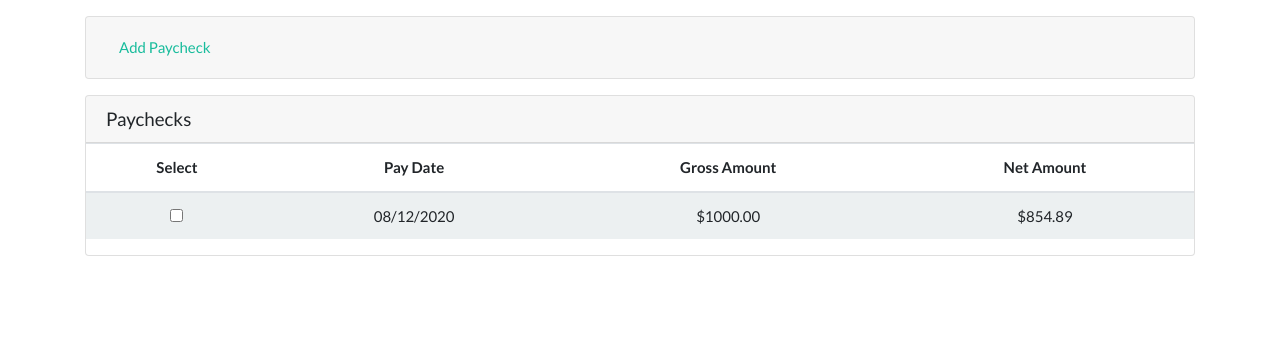
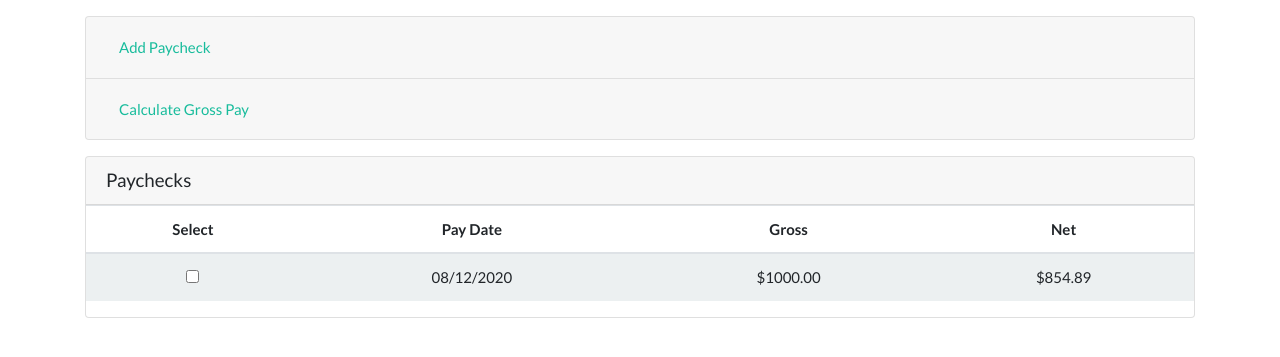
Before and after one commit to akelshareif/fiscally, a Flask app: page /user/pay in a window 1280 px wide. Shown: the part 74-431 px from the top of the page. Run offline with Flask 2, Linux system fonts and the light colour scheme; the visitor is signed in with stand-in values (Sample User, id 1); some libraries are stand-ins or nearby versions.

Commit message:
separated pay.jinja accordion into two separate files

```diff
--- a/application/models.py
+++ b/application/models.py
@@ -56,7 +56,7 @@ class Paycheck(db.Model):
     __tablename__ = 'paychecks'
 
     id = db.Column(UUID(as_uuid=True), primary_key=True, default=uuid4)
-    pay_date = db.Column(db.Date, nullable=False, default=date.today())
+    pay_date = db.Column(db.Date, default=date.today())
     gross = db.Column(db.Float(precision=2), nullable=False)
     net = db.Column(db.Float(precision=2), nullable=False)
     user_id = db.Column(UUID, db.ForeignKey('users.id'))
--- /dev/null
+++ b/application/pay/templates/pay/add_paycheck.jinja
@@ -0,0 +1,81 @@
+<div id="addform" class="collapse" aria-labelledby="add-paycheck" data-parent="#pay-views">
+    <div class="card-body">
+        <form action="{{url_for('pay.pay_display')}}" method="POST">
+            {{pc_form.hidden_tag()}}
+            <div class="row">
+                <div class="col">
+                    <div class="form-group">
+                        {{pc_form.pay_date.label}}
+                        {{pc_form.pay_date(class_="form-control")}}
+                        {% for error in pc_form.pay_date.errors %}
+                            <span class="text-danger ml-1">{{error}}</span>
+                        {% endfor %}
+                    </div>
+                </div>
+                <div class="col">
+                    <div class="form-group">
+                        {{pc_form.gross_pay.label}}
+                        {{pc_form.gross_pay(class_="form-control")}}
+                        {% for error in pc_form.gross_pay.errors %}
+                            <span class="text-danger ml-1">{{error}}</span>
+                        {% endfor %}
+                    </div>
+                </div>
+                <div class="col">
+                    <div class="form-group">
+                        {{pc_form.exemptions.label}}
+                        {{pc_form.exemptions(class_="form-control")}}
+                        {% for error in pc_form.exemptions.errors %}
+                            <span class="text-danger ml-1">{{error}}</span>
+                        {% endfor %}
+                    </div>
+                </div>
+            </div>
+            <div class="row">
+                <div class="col">
+                    <div class="form-group">
+                        {{pc_form.filing_status.label}}
+                        {% for error in pc_form.filing_status.errors %}
+                            <div class="text-danger ml-1">{{error}}</div>
+                        {% endfor %}
+                        {% for radio in pc_form.filing_status %}
+                            <div class="form-check ml-2">
+                                {{radio(class_="form-check-input")}}
+                                {{radio.label(class_="form-check-label")}}
+                            </div>
+                        {% endfor %}
+                    </div>
+                </div>
+                <div class="col">
+                    {{pc_form.pay_method.label}}
+                    {% for error in pc_form.pay_method.errors %}
+                        <div class="text-danger ml-1">{{error}}</div>
+                    {% endfor %}
+                    {% for radio in pc_form.pay_method %}
+                        <div class="form-check ml-2">
+                            {{radio(class_="form-check-input")}}
+                            {{radio.label(class_="form-check-label")}}
+                        </div>
+                    {% endfor %}
+                </div>
+                <div class="col">
+                    <div class="form-group">
+                        {{pc_form.state.label}}
+                        {% for error in pc_form.state.errors %}
+                            <div class="text-danger ml-1">{{error}}</div>
+                        {% endfor %}
+                        <select class="form-control" name="state">
+                        {% for option in pc_form.state %}
+                            {{option}}
+                        {% endfor %}
+                        </select>
+                    </div>
+                </div>
+            </div>
+            <button type="submit" class="btn btn-success mb-2 float-right">
+                <i class="fas fa-plus"></i>
+                &nbsp; Add Paycheck
+            </button>
+        </form>
+    </div>
+</div>
--- /dev/null
+++ b/application/pay/templates/pay/calculate_gross.jinja
@@ -0,0 +1,5 @@
+<div id="grossform" class="collapse" aria-labelledby="calculate-gross" data-parent="#pay-views">
+    <div class="card-body">
+        Here will be a basic form where you can add as many input weeks as you want then hit calculate
+    </div>
+</div>
--- a/application/pay/templates/pay/pay.jinja
+++ b/application/pay/templates/pay/pay.jinja
@@ -14,87 +14,17 @@
                     </button>
                 </h2>
             </div>
-            <div id="addform" class="collapse" aria-labelledby="add-paycheck" data-parent="#pay-views">
-                <div class="card-body">
-                    <form action="{{url_for('pay.pay_display')}}" method="POST">
-                        {{pc_form.hidden_tag()}}
-                        <div class="row">
-                            <div class="col">
-                                <div class="form-group">
-                                    {{pc_form.pay_date.label}}
-                                    {{pc_form.pay_date(class_="form-control")}}
-                                    {% for error in pc_form.pay_date.errors %}
-                                        <span class="text-danger ml-1">{{error}}</span>
-                                    {% endfor %}
-                                </div>
-                            </div>
-                            <div class="col">
-                                <div class="form-group">
-                                    {{pc_form.gross_pay.label}}
-                                    {{pc_form.gross_pay(class_="form-control")}}
-                                    {% for error in pc_form.gross_pay.errors %}
-                                        <span class="text-danger ml-1">{{error}}</span>
-                                    {% endfor %}
-                                </div>
-                            </div>
-                            <div class="col">
-                                <div class="form-group">
-                                    {{pc_form.exemptions.label}}
-                                    {{pc_form.exemptions(class_="form-control")}}
-                                    {% for error in pc_form.exemptions.errors %}
-                                        <span class="text-danger ml-1">{{error}}</span>
-                                    {% endfor %}
-                                </div>
-                            </div>
-                        </div>
-                        <div class="row">
-                            <div class="col">
-                                <div class="form-group">
-                                    {{pc_form.filing_status.label}}
-                                    {% for error in pc_form.filing_status.errors %}
-                                        <div class="text-danger ml-1">{{error}}</div>
-                                    {% endfor %}
-                                    {% for radio in pc_form.filing_status %}
-                                        <div class="form-check ml-2">
-                                            {{radio(class_="form-check-input")}}
-                                            {{radio.label(class_="form-check-label")}}
-                                        </div>
-                                    {% endfor %}
-                                </div>
-                            </div>
-                            <div class="col">
-                                {{pc_form.pay_method.label}}
-                                {% for error in pc_form.pay_method.errors %}
-                                    <div class="text-danger ml-1">{{error}}</div>
-                                {% endfor %}
-                                {% for radio in pc_form.pay_method %}
-                                    <div class="form-check ml-2">
-                                        {{radio(class_="form-check-input")}}
-                                        {{radio.label(class_="form-check-label")}}
-                                    </div>
-                                {% endfor %}
-                            </div>
-                            <div class="col">
-                                <div class="form-group">
-                                    {{pc_form.state.label}}
-                                    {% for error in pc_form.state.errors %}
-                                        <div class="text-danger ml-1">{{error}}</div>
-                                    {% endfor %}
-                                    <select class="form-control" name="state">
-                                    {% for option in pc_form.state %}
-                                        {{option}}
-                                    {% endfor %}
-                                    </select>
-                                </div>
-                            </div>
-                        </div>
-                        <button type="submit" class="btn btn-success mb-2 float-right">
-                            <i class="fas fa-plus"></i>
-                            &nbsp; Add Paycheck
-                        </button>
-                    </form>
-                </div>
+            {% include "pay/add_paycheck.jinja" %}
+        </div>
+        <div class="card">
+            <div class="card-header" id="calculate-gross">
+                <h2 class="mb-0">
+                    <button class="btn btn-link btn-block text-left" type="button" data-toggle="collapse" data-target="#grossform" aria-expanded="false" aria-controls="grossform">
+                        Calculate Gross Pay
+                    </button>
+                </h2>
             </div>
+            {% include "pay/calculate_gross.jinja" %}
         </div>
     </div>
 
@@ -106,8 +36,8 @@
                 <tr>
                     <th scope="col">Select</th>
                     <th scope="col">Pay Date</th>
-                    <th scope="col">Gross Amount</th>
-                    <th scope="col">Net Amount</th>
+                    <th scope="col">Gross</th>
+                    <th scope="col">Net</th>
                 </tr>
             </thead>
             <tbody>
@@ -121,5 +51,5 @@
                 </tr>
             </tbody>
         </table>
-</div>
+    </div>
 {% endblock content %}
```
Also changed, not shown: application/user/templates/user/profile.jinja (+7 -7 lines), migrations/versions/426bdb0ef654_.py (added, +32 -0 lines), migrations/versions/bf3cf2275ff8_.py (added, +34 -0 lines).
